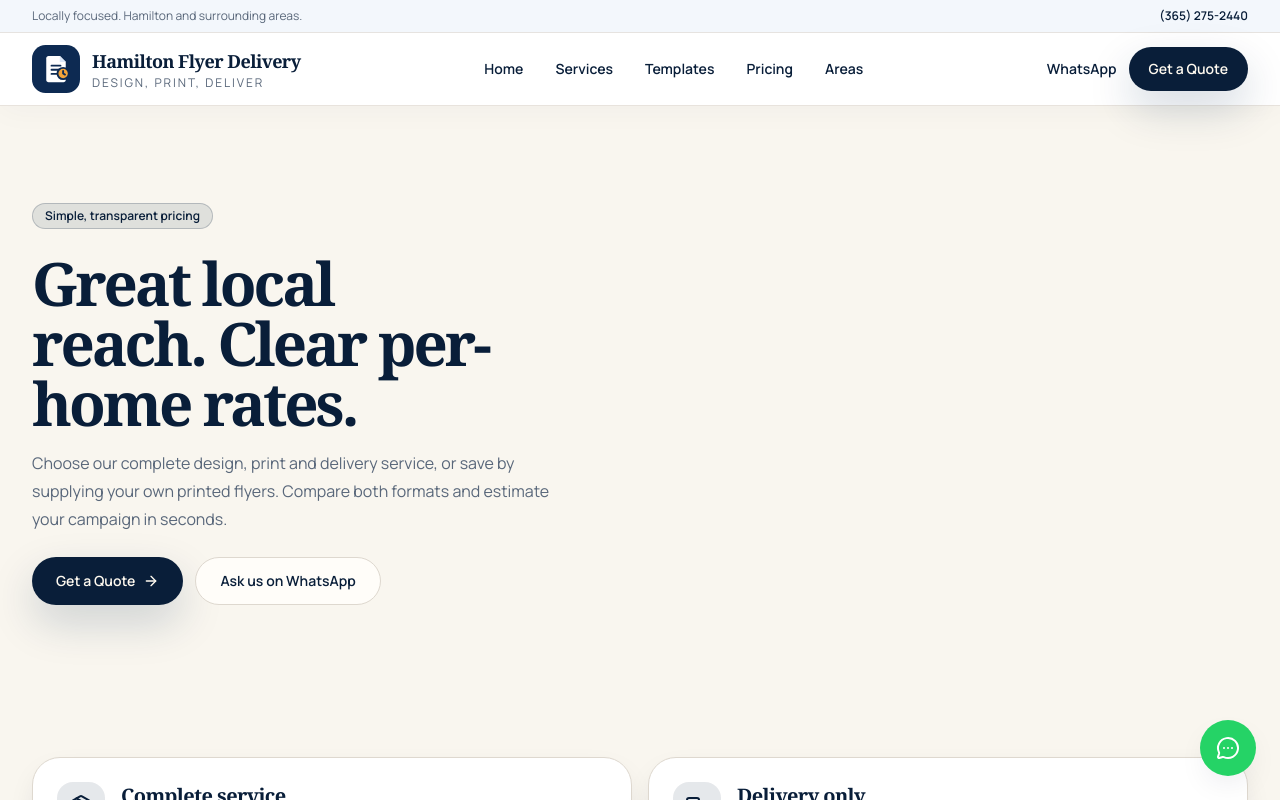
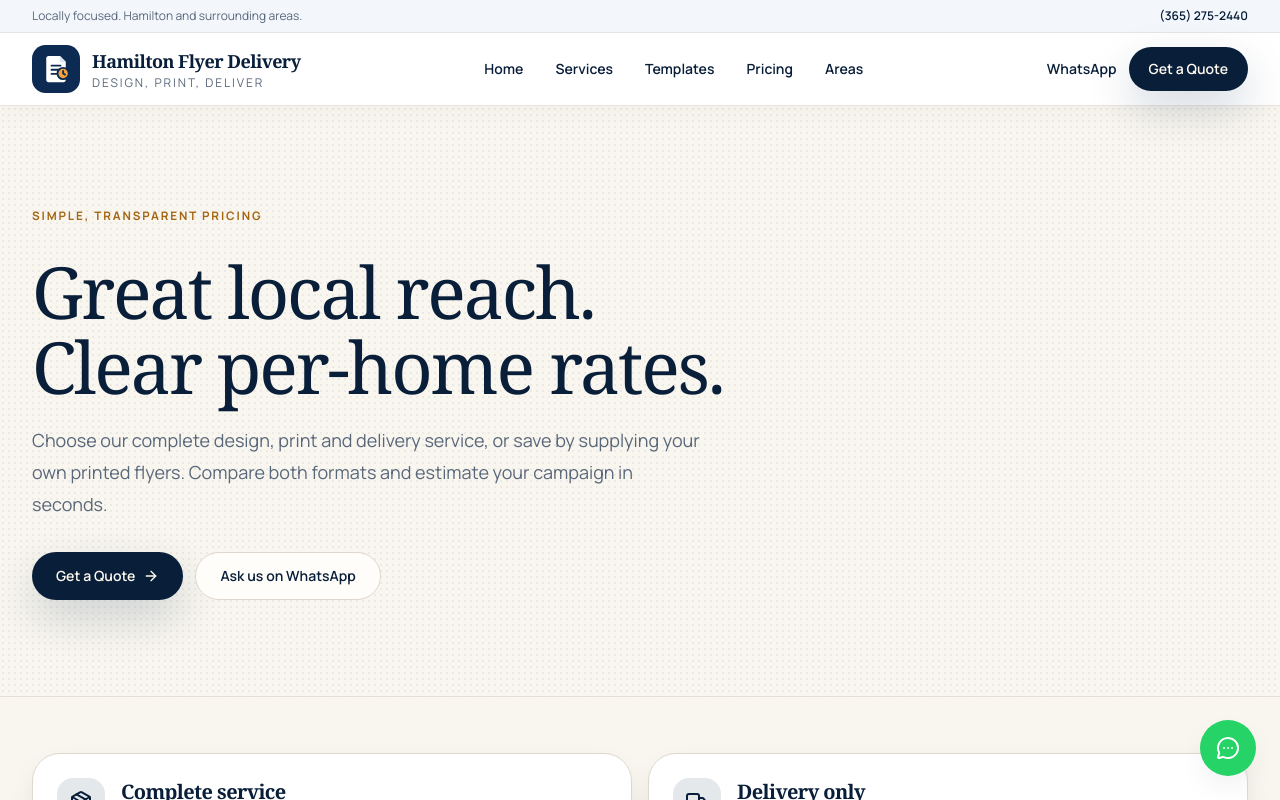
Before and after one commit to Angadsingh1241/flyer-business-website, a Next.js app: page /pricing in a window 1280 px wide. Shown: the top 800 px of the page. Built offline with nearby package versions, Linux system fonts and the light colour scheme; no server answers.

Commit message:
Apply Lovable-inspired editorial chrome and page typography

```diff
--- a/components/site/page-hero.tsx
+++ b/components/site/page-hero.tsx
@@ -1,6 +1,4 @@
 import type { ReactNode } from "react";
-
-import { Badge } from "@/components/ui/badge";
 import { cn } from "@/lib/utils";
 
 type PageHeroProps = {
@@ -21,18 +19,16 @@ export function PageHero({
   muted = false,
 }: PageHeroProps) {
   return (
-    <section className={cn("section-shell", muted && "bg-card")}>
+    <section className={cn("border-b border-border/70 py-14 md:py-24", muted ? "bg-[#eee8dc]" : "paper-grain")}>
       <div className="container-shell">
-        <div className="grid gap-10 lg:grid-cols-[minmax(0,0.9fr)_minmax(0,1.1fr)] lg:items-end">
+        <div className={cn("grid gap-10", children && "lg:grid-cols-[minmax(0,0.95fr)_minmax(0,1.05fr)] lg:items-end")}>
           <div className="space-y-6">
-            {eyebrow ? <Badge variant="brand">{eyebrow}</Badge> : null}
-            <div className="space-y-4">
-              <h1 className="max-w-3xl text-4xl font-semibold tracking-[-0.05em] text-balance text-foreground md:text-6xl">
-                {title}
-              </h1>
-              <p className="max-w-2xl">{description}</p>
+            {eyebrow ? <p className="eyebrow text-[#a46612]">{eyebrow}</p> : null}
+            <div className="space-y-5">
+              <h1 className="max-w-4xl text-5xl leading-[1.04] text-foreground md:text-7xl">{title}</h1>
+              <p className="max-w-2xl text-lg leading-8">{description}</p>
             </div>
-            {actions ? <div className="flex flex-wrap gap-3">{actions}</div> : null}
+            {actions ? <div className="flex flex-wrap gap-3 pt-2">{actions}</div> : null}
           </div>
           {children ? <div>{children}</div> : null}
         </div>
```
